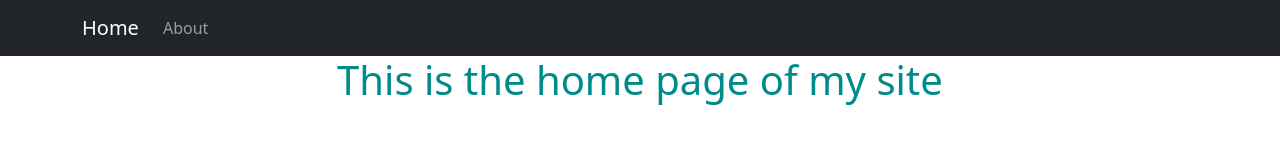
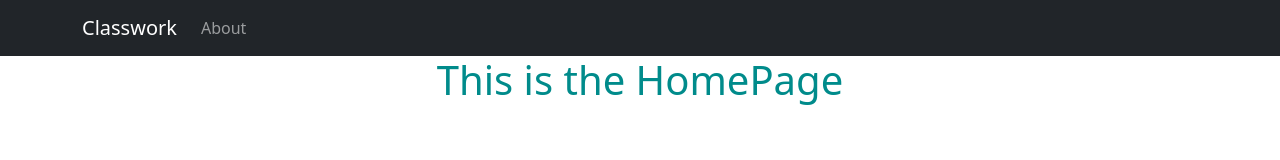
Before and after one commit to DanilVoievod/Css-classwork, a plain HTML site: page index.html in a window 1280 px wide. Drawn offline with Linux system fonts and the light colour scheme.

Commit message:
Update index.html

```diff
--- a/index.html
+++ b/index.html
@@ -2,17 +2,14 @@
 <html lang="en">
     <head>
         <meta charset="utf-8" />
-        <meta name="viewport" content="width=device-width, initial-scale=1, shrink-to-fit=no" />
-        <meta name="description" content="" />
-        <meta name="author" content="" />
-        <title>Home</title>
+        <title>Classwork</title>
         <link href= "styles.css" rel="stylesheet" />
     </head>
     <body>
         <!-- Responsive navbar-->
         <nav class="navbar navbar-expand-lg navbar-dark bg-dark static-top">
             <div class="container">
-                <a class="navbar-brand" href="index.html">Home</a>
+                <a class="navbar-brand" href="index.html">Classwork</a>
                 <button class="navbar-toggler" type="button" data-toggle="collapse"
                         data-target="#navbarResponsive"
                         aria-controls="navbarResponsive" aria-expanded="false"
@@ -32,7 +29,7 @@
         <div class="container">
             <div class="row">
                 <div class="col-lg-12 text-center">
-                    <h1>This is the home page of my site</h1>
+                    <h1>This is the HomePage</h1>
                 </div>
             </div>
         </div>
```
